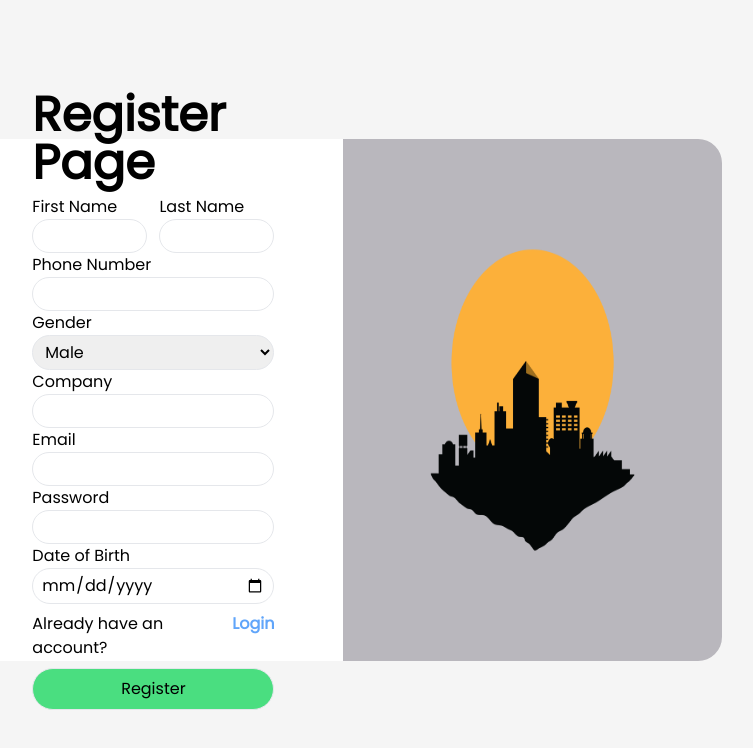
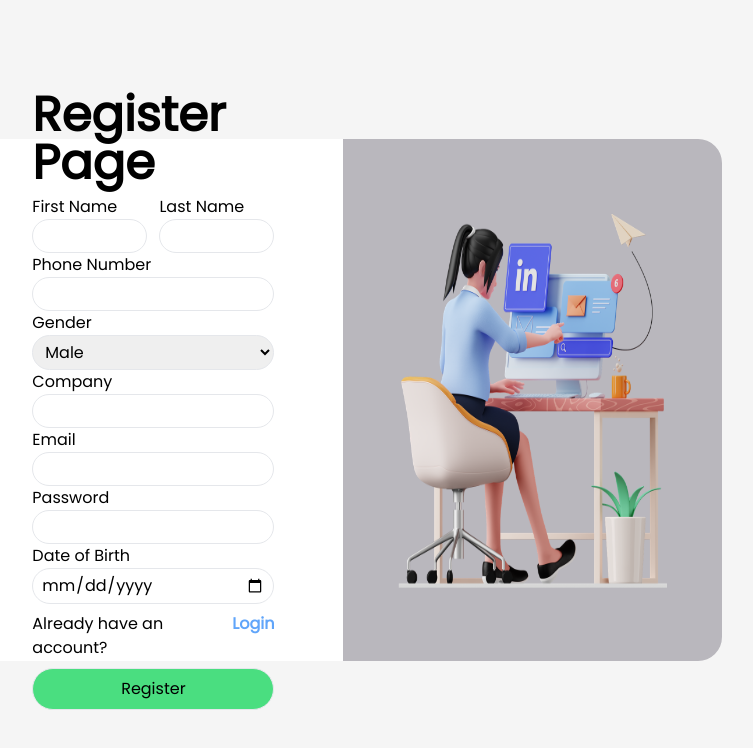
Before and after one commit to syndisc/EntreIndex, a Next.js app: page /user/register in a window 1280 px wide. Shown: the top 748 px of the page, without its empty margins (297-1050 px from the left). Built offline with nearby package versions, Linux system fonts and the light colour scheme.

Commit message:
change image and title

```diff
--- a/app/layout.tsx
+++ b/app/layout.tsx
@@ -7,7 +7,7 @@ import { ToastContainer } from "react-toastify";
 const font = Poppins({ subsets: ["latin"], weight:"400" });
 
 export const metadata: Metadata = {
-  title: "Create Next App",
+  title: "IEI",
   description: "Generated by create next app",
 };
 
--- a/app/user/login/page.tsx
+++ b/app/user/login/page.tsx
@@ -36,7 +36,7 @@ const LoginPage = () => {
     <div className='w-screen h-screen bg-primaryLight dark:bg-primaryDark p-2 flex justify-center content-center flex-wrap'>
       <div className='w-3/5 flex h-2/3'>
         <div className='w-1/2 h-full hidden lg:flex justify-center content-center flex-wrap p-2 bg-accentLight dark:bg-accentDark rounded-l-3xl'>
-          <Image width={500} height={500} src="/images/login.webp" alt="Not found" className='h-4/5 w-4/5'/>
+          <Image width={500} height={500} src="/images/auth.png" alt="Not found" className='h-4/5 w-4/5'/>
         </div>
         <div className='w-full lg:w-1/2 h-full bg-secondaryLight dark:bg-secondaryDark p-2 rounded-l-3xl rounded-r-3xl lg:rounded-l-none flex justify-center content-center flex-wrap flex-col'>
           <div className='text-6xl font-bold text-textLight dark:text-textDark h-auto w-2/3'>
--- a/app/user/register/page.tsx
+++ b/app/user/register/page.tsx
@@ -112,7 +112,7 @@ const RegisterPage = () => {
           </div>
         </div>
         <div className="w-1/2 h-full hidden lg:flex justify-center content-center flex-wrap p-2 bg-accentLight dark:bg-accentDark rounded-r-3xl">
-          <Image height={500} width={500} src="/images/login.webp" alt="Not found" className="h-4/5 w-4/5" />
+          <Image height={500} width={500} src="/images/auth.png" alt="Not found" className="h-4/5 w-4/5" />
         </div>
       </div>
     </div>
```
Also changed, not shown: public/images/auth.png (added), public/images/az.webp (renamed from public/images/login.webp).
